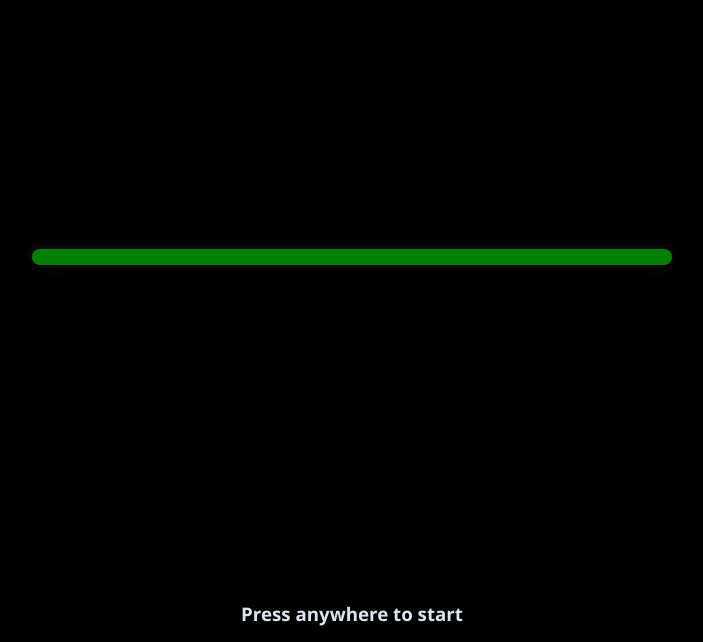
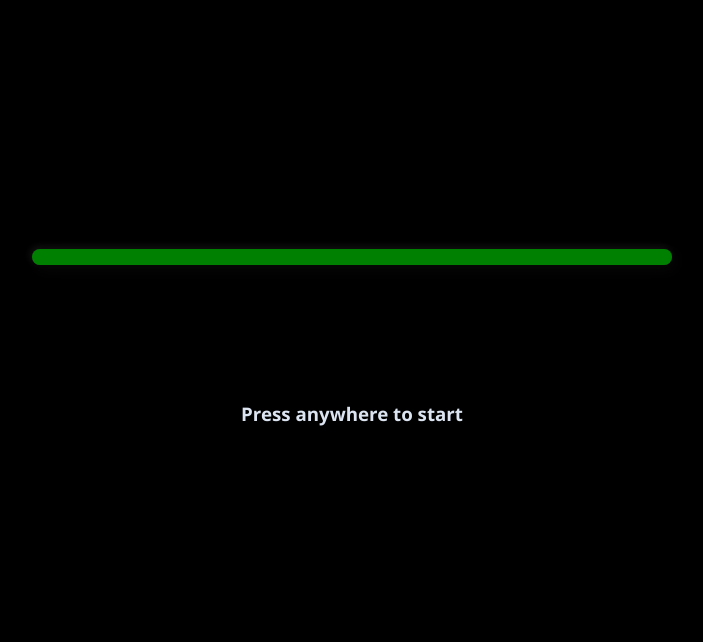
Before and after one commit to nlaud/nlaud.github.io, a plain HTML site: page index.html in a window 1280 px wide. Shown: the part 155-797 px from the top of the page, without its empty margins (288-991 px from the left). Drawn offline with Linux system fonts and the light colour scheme.

Commit message:
Update index.css

```diff
--- a/index.css
+++ b/index.css
@@ -434,7 +434,7 @@ body{
 }
 #loadingScreen > h3{
     position:absolute;
-    bottom:0;
+    bottom:25%;
     transform:translateX(-50%);
     left:50%;
 }
```
